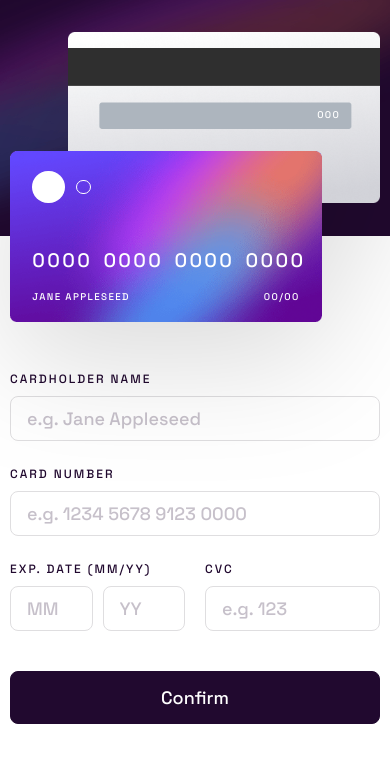
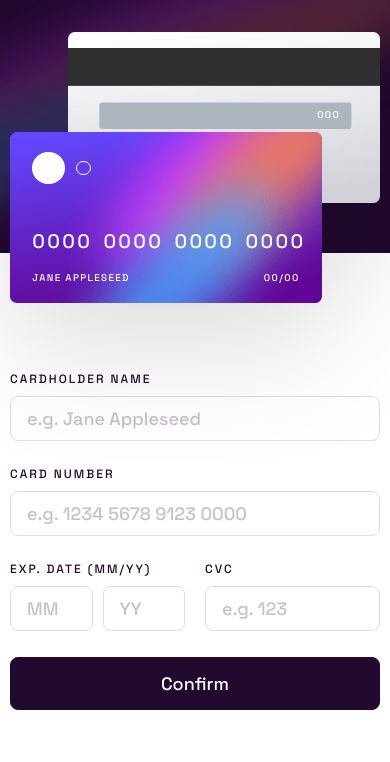
Before and after one commit to Dusha2/interactive-card-details-form, a website: page index.html in a window 390 px wide. Drawn offline with Linux system fonts and the light colour scheme.

Commit message:
fix: update input validation and adjust card structure

```diff
--- a/index.html
+++ b/index.html
@@ -41,7 +41,9 @@
                 </div>
             </div>
             <form action="" class="form">
-                <div class="form-content">
+                <fieldset class="form-content">
+                    <legend class="visually-hidden">Дані платіжної картки</legend>
+
                     <div class="form-group">
                         <label for="name">Cardholder Name</label>
                         <input
@@ -106,7 +108,7 @@
                                 oninput="this.setCustomValidity(''); if(this.value.length > 3) this.value = this.value.slice(0, 3);">
                         </div>
                     </div>
-                </div>
+                </а>
                 <button type="submit">Confirm</button>
             </form>
         </section>
--- a/styles/_form.scss
+++ b/styles/_form.scss
@@ -35,7 +35,7 @@ section {
     filter: var(--filter-drop-shadow);
 
     @include media.laptop {
-        min-height: 384px;
+        min-height: 380px;
     }
 
     @include media.mobile-L {
@@ -43,7 +43,7 @@ section {
     }
 
     @include media.mobile-M {
-        min-height: 251px;
+        min-height: 248px;
     }
 
     &-front,
@@ -120,8 +120,15 @@ section {
         }
 
         @include media.laptop {
-            bottom: 0;
-            top: auto;
+            top: 134px;
+        }
+
+        @include media.mobile-L {
+            top: 100px;
+        }
+
+        @include media.mobile-M {
+            top: 90px;
         }
     }
 
@@ -149,7 +156,7 @@ section {
 
 .form {
     max-width: 381px;
-    min-height: 353px;
+    ;
     display: flex;
     flex-direction: column;
     row-gap: 40px;
@@ -184,6 +191,10 @@ section {
             font-size: 18px;
             line-height: 23px;
             color: var(--color-deep-violet);
+
+            &[name="name"] {
+                padding-inline-end: 16px;
+            }
 
             &::placeholder {
                 color: var(--color-deep-violet);
--- a/styles/_globals.scss
+++ b/styles/_globals.scss
@@ -14,7 +14,7 @@ body {
     }
 
     @include media.mobile-L {
-        background-size: 100% 28%;
+        background-size: 100% 30%;
     }
 }
 
--- a/styles/_normalize.scss
+++ b/styles/_normalize.scss
@@ -12,3 +12,8 @@ button,
 label {
     cursor: pointer;
 }
+
+fieldset {
+    padding: 0;
+    border: none;
+}
```
Also changed, not shown: dist/css/main.css, 1 other file.
